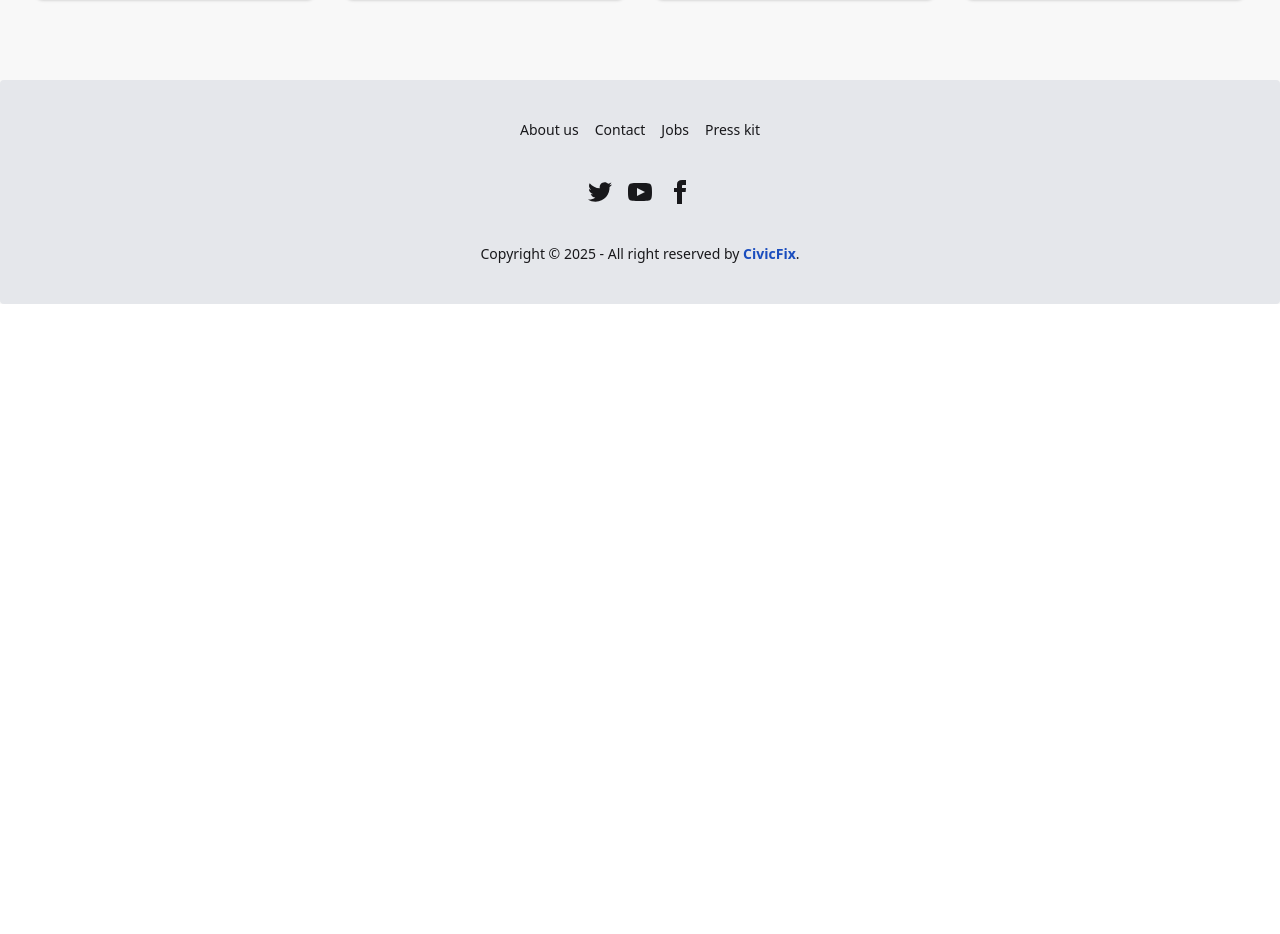
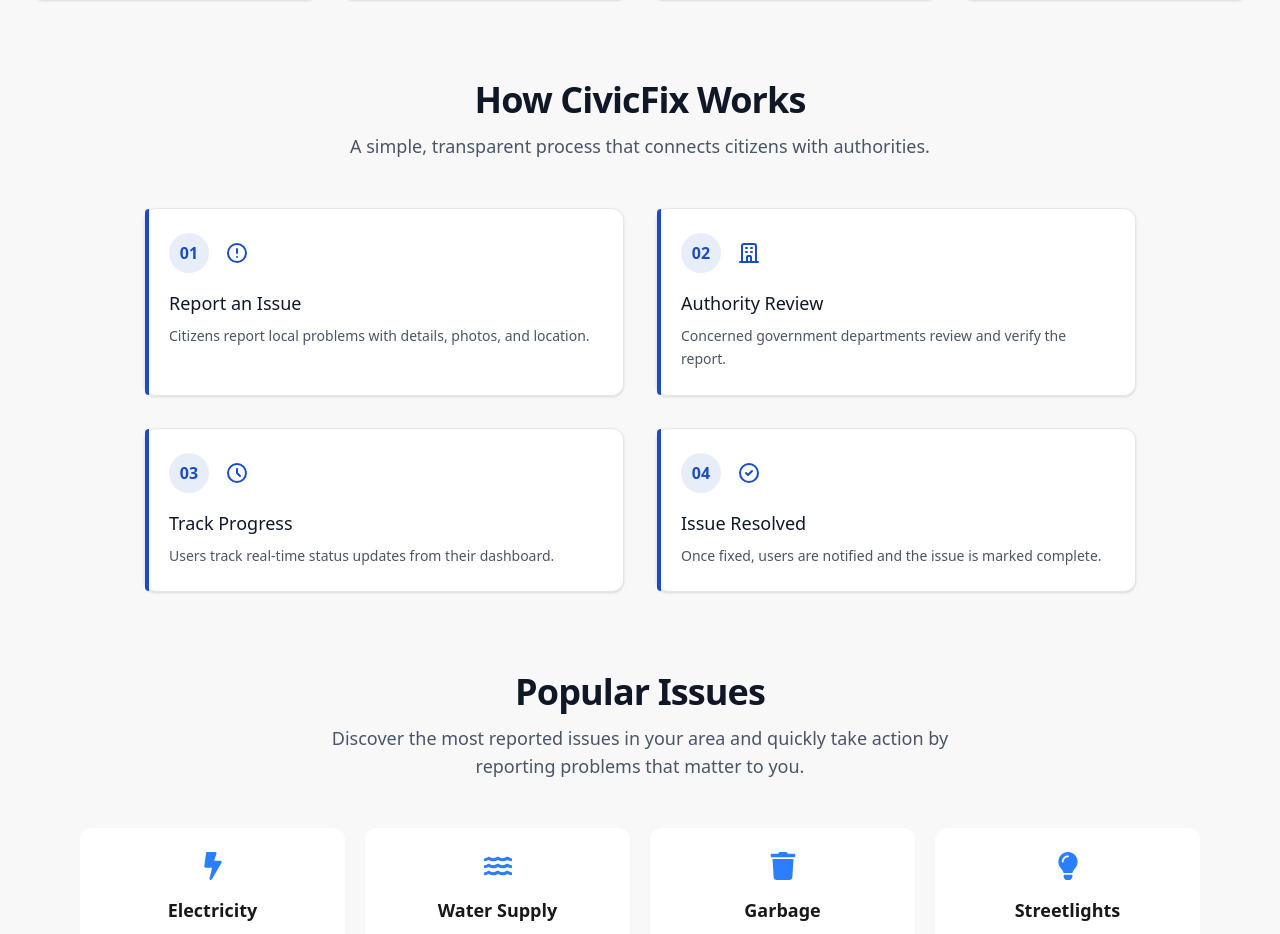
Before and after one commit to sufiancse/civic-fix-client, a React (Vite) app: page / in a window 1280 px wide. Shown: the part 1862-2796 px from the top of the page. Before the commit the page ends 2166 px from the top, so only its background shows below. Built offline with nearby package versions, Linux system fonts and the light colour scheme; no server answers.

Commit message:
how it works , PopularIssues component create and implementation complete

```diff
--- a/src/components/Home/Features.jsx
+++ b/src/components/Home/Features.jsx
@@ -10,6 +10,8 @@
   FiFlag,
 } from "react-icons/fi";
 import Heading from "../Shared/Heading";
+
+ import { motion } from "framer-motion";
 
 /**
  * CivicFix Features Component
@@ -86,28 +88,39 @@
           center="true"
         />
 
-
         {/* Grid */}
         <div className="grid gap-6 sm:grid-cols-2 md:grid-cols-3 lg:grid-cols-4">
           {features.map((f) => {
             const Icon = f.Icon;
             return (
-              <article
+              <motion.article
                 key={f.id}
-                className="group bg-white border border-gray-200 rounded-xl p-6 shadow-sm hover:shadow-lg transform hover:-translate-y-1 transition-all duration-200
+                initial={{ opacity: 0, y: 24 }}
+                whileInView={{ opacity: 1, y: 0 }}
+                transition={{
+                  duration: 0.5,
+                  ease: "easeOut",
+                  delay: f.id * 0.08,
+                }}
+                viewport={{ once: true }}
+                whileHover={{ y: -6 }}
+                className="group bg-white border border-gray-200 rounded-xl p-6 shadow-sm
+             hover:shadow-lg transition-all duration-200
              flex flex-col h-full"
                 aria-labelledby={`feature-${f.id}-title`}
               >
                 {/* TOP CONTENT */}
                 <div className="flex items-start gap-4">
                   {/* Icon */}
-                  <div
+                  <motion.div
+                    whileHover={{ scale: 1.08 }}
+                    transition={{ type: "spring", stiffness: 300 }}
                     className="flex-shrink-0 w-12 h-12 rounded-lg flex items-center justify-center"
                     style={{ backgroundColor: "#0B5ED7", color: "#fff" }}
                     aria-hidden="true"
                   >
                     <Icon className="w-6 h-6" />
-                  </div>
+                  </motion.div>
 
                   {/* Title + description */}
                   <div className="min-w-0">
@@ -131,7 +144,7 @@
                     Learn more →
                   </span>
                 </div>
-              </article>
+              </motion.article>
             );
           })}
         </div>
--- /dev/null
+++ b/src/components/Home/HowItWorks.jsx
@@ -0,0 +1,92 @@
+import { motion } from "framer-motion";
+import {
+  HiOutlineExclamationCircle,
+  HiOutlineOfficeBuilding,
+  HiOutlineClock,
+  HiOutlineCheckCircle,
+} from "react-icons/hi";
+import Heading from "../Shared/Heading";
+
+const steps = [
+  {
+    id: 1,
+    title: "Report an Issue",
+    desc: "Citizens report local problems with details, photos, and location.",
+    icon: HiOutlineExclamationCircle,
+  },
+  {
+    id: 2,
+    title: "Authority Review",
+    desc: "Concerned government departments review and verify the report.",
+    icon: HiOutlineOfficeBuilding,
+  },
+  {
+    id: 3,
+    title: "Track Progress",
+    desc: "Users track real-time status updates from their dashboard.",
+    icon: HiOutlineClock,
+  },
+  {
+    id: 4,
+    title: "Issue Resolved",
+    desc: "Once fixed, users are notified and the issue is marked complete.",
+    icon: HiOutlineCheckCircle,
+  },
+];
+
+export default function HowItWorks() {
+  return (
+    <section>
+      {/* Header */}
+      <Heading
+
+        title="How CivicFix Works"
+        subtitle=" A simple, transparent process that connects citizens with authorities."
+        center="true"
+      />
+
+
+      {/* Steps */}
+      <div className="max-w-5xl mx-auto grid grid-cols-1 md:grid-cols-2 gap-6 lg:gap-8 px-4">
+        {steps.map((step, index) => {
+          const Icon = step.icon;
+
+          return (
+            <motion.div
+              key={step.id}
+              initial={{ opacity: 0, y: 30 }}
+              whileInView={{ opacity: 1, y: 0 }}
+              viewport={{ once: true }}
+              transition={{ duration: 0.5, delay: index * 0.1 }}
+              className="relative bg-white rounded-xl p-6 shadow-sm border
+                         border-gray-200 hover:shadow-md transition-all"
+            >
+              {/* Accent line */}
+              <span className="absolute left-0 top-0 h-full w-1 bg-primary rounded-l-xl" />
+
+              {/* Step number */}
+              <div className="flex items-center gap-4 mb-4">
+                <div
+                  className="w-10 h-10 flex items-center justify-center rounded-full
+                                bg-primary/10 text-primary font-semibold"
+                >
+                  {step.id < 10 ? `0${step.id}` : step.id}
+                </div>
+
+                <Icon className="w-6 h-6 text-primary" />
+              </div>
+
+              <h3 className="text-lg font-medium text-gray-900">
+                {step.title}
+              </h3>
+
+              <p className="mt-2 text-sm text-gray-600 leading-relaxed">
+                {step.desc}
+              </p>
+            </motion.div>
+          );
+        })}
+      </div>
+    </section>
+  );
+}
--- /dev/null
+++ b/src/components/Home/PopularIssues.jsx
@@ -0,0 +1,113 @@
+// PopularIssues.jsx
+import React from "react";
+import { motion } from "framer-motion";
+import { FaRoad, FaBolt, FaWater, FaTrash, FaLightbulb } from "react-icons/fa";
+import { Swiper, SwiperSlide } from "swiper/react";
+import { Autoplay, Navigation } from "swiper/modules";
+import "swiper/css";
+import "swiper/css/navigation";
+import Heading from "../Shared/Heading";
+import Container from "../Shared/Container";
+
+// Dummy Data
+const categories = [
+  {
+    id: 1,
+    name: "Road Issues",
+    icon: <FaRoad size={28} />,
+    desc: "Road repair issues",
+  },
+  {
+    id: 2,
+    name: "Electricity",
+    icon: <FaBolt size={28} />,
+    desc: "Bijli shut down & wiring problems",
+  },
+  {
+    id: 3,
+    name: "Water Supply",
+    icon: <FaWater size={28} />,
+    desc: "Pipe leak & water shortage issues",
+  },
+  {
+    id: 4,
+    name: "Garbage",
+    icon: <FaTrash size={28} />,
+    desc: "Waste disposal & cleaning issues",
+  },
+  {
+    id: 5,
+    name: "Streetlights",
+    icon: <FaLightbulb size={28} />,
+    desc: "Non-working street lights",
+  },
+];
+
+// Framer Motion variants for stagger animation
+const containerVariants = {
+  hidden: {},
+  visible: {
+    transition: {
+      staggerChildren: 0.15,
+    },
+  },
+};
+
+
+
+export default function PopularIssues() {
+  return (
+    <Container className="">
+      {/* Title + Description */}
+      <Heading
+        title="Popular Issues"
+        subtitle="Discover the most reported issues in your area and quickly take action
+          by reporting problems that matter to you."
+          center="true"
+      />
+
+      {/* Carousel */}
+      <motion.div
+
+        variants={containerVariants}
+        initial="hidden"
+        whileInView="visible"
+      >
+        <Swiper
+          modules={[Autoplay]}
+          spaceBetween={20}
+          slidesPerView="auto"
+          loop={true}
+          freeModeMomentum={false}
+          speed={6000} // adjust for slower/faster movement
+          autoplay={{
+            delay: 0,
+            disableOnInteraction: false,
+          }}
+          breakpoints={{
+            640: { slidesPerView: 1 },
+            768: { slidesPerView: 2 },
+            1024: { slidesPerView: 3 },
+            1280: { slidesPerView: 4 },
+          }}
+        >
+          {categories.map((cat) => (
+            <SwiperSlide key={cat.id} className="w-[90%] sm:w-[45%] md:w-[33%] lg:w-[25%]">
+              <motion.div
+                className="bg-white rounded-xl p-6 flex flex-col items-center text-center cursor-pointer hover:bg-blue-50 transition-all perspective-1000"
+                whileHover={{ scale: 1.05 }}
+              >
+                <div className="text-blue-500 mb-4">{cat.icon}</div>
+                <h3 className="text-lg font-semibold mb-2">{cat.name}</h3>
+                <p className="text-gray-500 text-sm">{cat.desc}</p>
+                <button className="mt-4 px-4 py-2 bg-blue-500 text-white rounded-full text-sm hover:bg-blue-600 transition">
+                  Report Issue
+                </button>
+              </motion.div>
+            </SwiperSlide>
+          ))}
+        </Swiper>
+      </motion.div>
+    </Container>
+  );
+}
--- a/src/components/Shared/Heading.jsx
+++ b/src/components/Shared/Heading.jsx
@@ -1,19 +1,38 @@
+import { motion } from "framer-motion";
+
 const Heading = ({ title, subtitle, center }) => {
+
+
   return (
     <div className="pt-12 sm:pt-16 lg:pt-20 mb-8 sm:mb-10 lg:mb-12">
       <div className={center ? "text-center" : "text-start"}>
-        <div
-          className="font-semibold tracking-tight text-gray-900
+        <motion.div
+          className="font-bold tracking-tight text-gray-900
                text-2xl sm:text-3xl lg:text-4xl"
+          initial={{ opacity: 0, y: 20 }}
+          whileInView={{ opacity: 1, y: 0 }}
+          transition={{
+            duration: 0.5,
+            ease: "easeOut",
+          }}
+          viewport={{ once: true }}
         >
           {title}
-        </div>
-        <div
+        </motion.div>
+        <motion.div
           className="mt-3 max-w-2xl mx-auto text-gray-600
               text-sm sm:text-base lg:text-lg"
+          initial={{ opacity: 0, y: 20 }}
+          whileInView={{ opacity: 1, y: 0 }}
+          transition={{
+            duration: 0.6,
+            ease: "easeOut",
+            delay: 0.1,
+          }}
+          viewport={{ once: true }}
         >
           {subtitle}
-        </div>
+        </motion.div>
       </div>
     </div>
   );
--- a/src/pages/Home/Home.jsx
+++ b/src/pages/Home/Home.jsx
@@ -1,6 +1,8 @@
 import LatestIssues from "../../components/Home/LatestIssues";
 import Hero from "../../components/Home/Hero";
 import Features from "../../components/Home/Features";
+import HowItWorks from "../../components/Home/HowItWorks";
+import PopularIssues from "../../components/Home/PopularIssues";
 
 const Home = () => {
   return (
@@ -8,6 +10,8 @@
       <Hero />
       <LatestIssues />
       <Features />
+      <HowItWorks />
+      <PopularIssues />
     </div>
   );
 };
```
